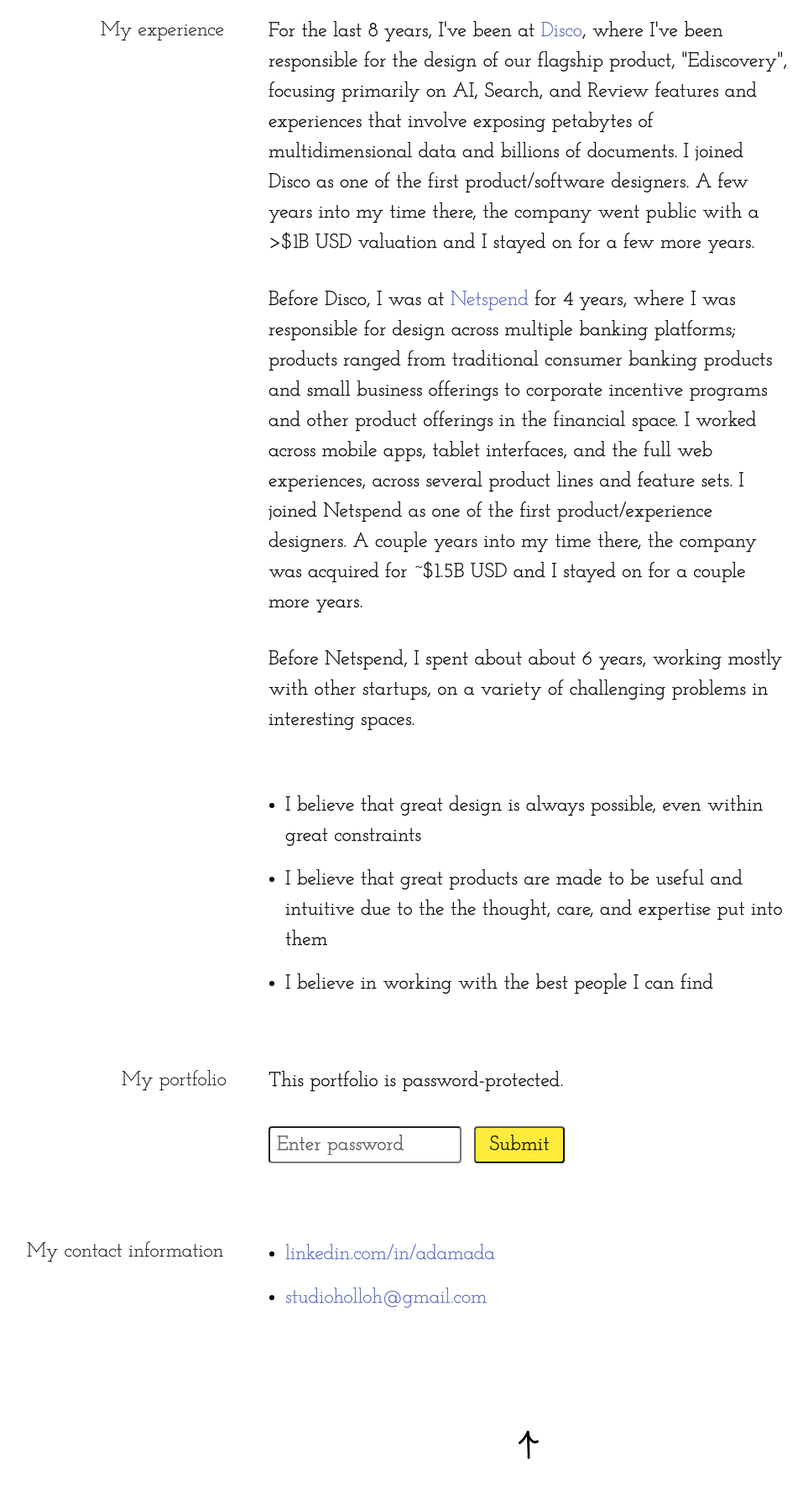
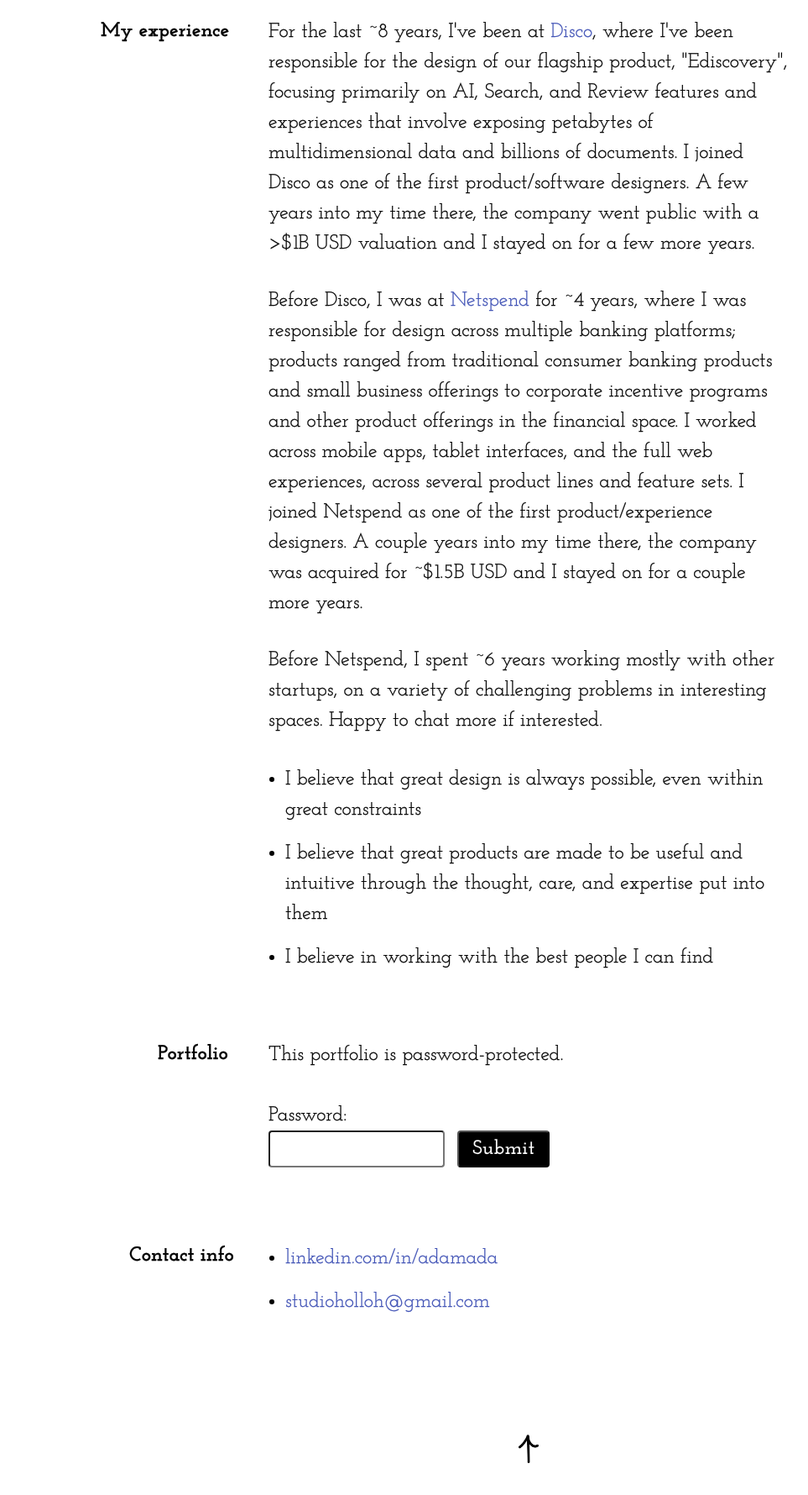
Before and after one commit to adamada88/adamada88.github.io, a plain HTML site: page index.html in a window 1280 px wide. Shown: the part 776-2556 px from the top of the page at 84% size, without its empty margins (10-973 px from the left). Drawn offline with Linux system fonts and the light colour scheme.

Commit message:
more updates

```diff
--- a/index.html
+++ b/index.html
@@ -49,20 +49,18 @@
 
   <section>
     <p>
-      For the last 8 years, I've been at <a href="http://www.csdisco.com/" target="_blank">Disco</a>, where I've been responsible for the design of our flagship product, "Ediscovery", focusing primarily on AI, Search, and Review features and experiences that involve exposing petabytes of multidimensional data and billions of documents. I joined Disco as one of the first product/software designers. A few years into my time there, the company went public with a >$1B USD valuation and I stayed on for a few more years.
+      For the last ~8 years, I've been at <a href="http://www.csdisco.com/" target="_blank">Disco</a>, where I've been responsible for the design of our flagship product, "Ediscovery", focusing primarily on AI, Search, and Review features and experiences that involve exposing petabytes of multidimensional data and billions of documents. I joined Disco as one of the first product/software designers. A few years into my time there, the company went public with a >$1B USD valuation and I stayed on for a few more years.
     </p>
     <p>
-      Before Disco, I was at <a href="http://www.netspend.com/" target="_blank">Netspend</a> for 4 years, where I was responsible for design across multiple banking platforms; products ranged from traditional consumer banking products and small business offerings to corporate incentive programs and other product offerings in the financial space. I worked across mobile apps, tablet interfaces, and the full web experiences, across several product lines and feature sets. I joined Netspend as one of the first product/experience designers. A couple years into my time there, the company was acquired for ~$1.5B USD and I stayed on for a couple more years.
+      Before Disco, I was at <a href="http://www.netspend.com/" target="_blank">Netspend</a> for ~4 years, where I was responsible for design across multiple banking platforms; products ranged from traditional consumer banking products and small business offerings to corporate incentive programs and other product offerings in the financial space. I worked across mobile apps, tablet interfaces, and the full web experiences, across several product lines and feature sets. I joined Netspend as one of the first product/experience designers. A couple years into my time there, the company was acquired for ~$1.5B USD and I stayed on for a couple more years.
     </p>
     <p>
-      Before Netspend, I spent about about 6 years, working mostly with other startups, on a variety of challenging problems in interesting spaces.
+      Before Netspend, I spent ~6 years working mostly with other startups, on a variety of challenging problems in interesting spaces. Happy to chat more if interested.
     </p>
-  </section>
 
-  <section>
     <ul>
       <li>I believe that great design is always possible, even within great constraints</li>
-      <li>I believe that great products are made to be useful and intuitive due to the the thought, care, and expertise put into them</li>
+      <li>I believe that great products are made to be useful and intuitive through the thought, care, and expertise put into them</li>
       <li>I believe in working with the best people I can find</li>
     </ul>
   </section>
@@ -72,7 +70,9 @@
     <p id="portfolioRequest">
         This portfolio is password-protected.
         <br><br>
-        <input type="text" id="pp" placeholder="Enter password" />
+        Password:
+        <br>
+        <input type="text" id="pp" />
         <button onclick="javascript:return validatePP()">Submit</button>
     </p>
 
--- a/styles.css
+++ b/styles.css
@@ -1,11 +1,9 @@
-::selection {
-  background: #FFEB3B;
-}
+
 
 html {
   font-size: 24px;
   font-family: 'Josefin Slab', sans-serif;
-  font-weight: 300;
+  font-weight: 400;
   font-style: normal;
   margin: 0 16px;
   padding: 0;
@@ -33,7 +31,7 @@ svg:nth-of-type(2) {
 
 h1, h2, h3, h4, h5, h6 {
   font-family: 'Josefin Sans', sans-serif;
-  font-size: 48px;
+  font-size: 49px;
   font-weight: 400;
   text-align: center;
   padding: 0;
@@ -50,6 +48,7 @@ section:before {
   font-family: 'Josefin Slab', serif;
   position: relative;
   top: 45px;
+  font-weight: 700;
 }
 
 section:first-of-type:before {
@@ -68,14 +67,14 @@ section:nth-of-type(3):before {
 
 
 
-section:nth-of-type(5):before {
-  content:'My portfolio';
-  left: -175px;
+section:nth-of-type(4):before {
+  content:'Portfolio';
+  left: -132px;
 }
 
-section:nth-of-type(6):before {
-  content:'My contact information';
-  left: -288px;
+section:nth-of-type(5):before {
+  content:'Contact info';
+  left: -166px;
 }
 
 p, ul {
@@ -93,27 +92,28 @@ input {
   font-weight: 400;
   padding: 8px;
   border-radius: 4px;
-  width: 210px
+  text-transform: lowercase;
+  width: 190px;
 }
 
 button {
-  background-color: #FFEB3B;
-  color: black;
+  background-color: black;
+  color: white;
   font-family: 'Josefin Slab', serif;
   font-size: 24px;
-  font-weight: 400;
+  font-weight: 700;
   padding: 8px 16px;
   border-radius: 4px;
   cursor: pointer;
-  margin-left: 8px
+  margin-left: 8px;
 }
 
 button:hover {
-  background-color: yellow;
+  background-color: #222;
 }
 
 button:active {
-  background-color: orange;
+  background-color: #333;
 }
 
 strong {
@@ -124,7 +124,7 @@ strong {
 a {
   text-decoration: none;
   color: #3F51B5;
-  font-weight: 300;
+  font-weight: 400;
   -webkit-text-stroke: .25px #3F51B5;
   -moz-text-stroke: .25px #3F51B5;
   -text-stroke: .25px #3F51B5;
@@ -172,6 +172,8 @@ li {
 .title {
   text-align: center;
   margin-top: -10px;
+    font-family: 'Josefin Sans', sans-serif;
+    font-weight: 300;
 }
 
 .squiggle {
@@ -205,30 +207,17 @@ li {
 
 @media (max-width: 1200px) {
 
-  h1 {
-      font-size: 40px;
-  }
-
-  p, ul, a, button, input {
-    font-size: 20px;
-    line-height: 28px;
+  section {
+    margin-top: 40px;
   }
 
   section:before {
     position: static;
-    font-size: 20px;
-    font-weight: 700;
   }
 
+
+input {
+  width: 160px;
 }
 
-
-@media (max-width: 1025px) {
-
-  html, a {
-    -webkit-text-stroke: 0px black;
-    -moz-text-stroke: 0px black;
-    -text-stroke: 0px black;
-  }
-
 }
```
Also changed, not shown: images/squiggle2.png (added).
